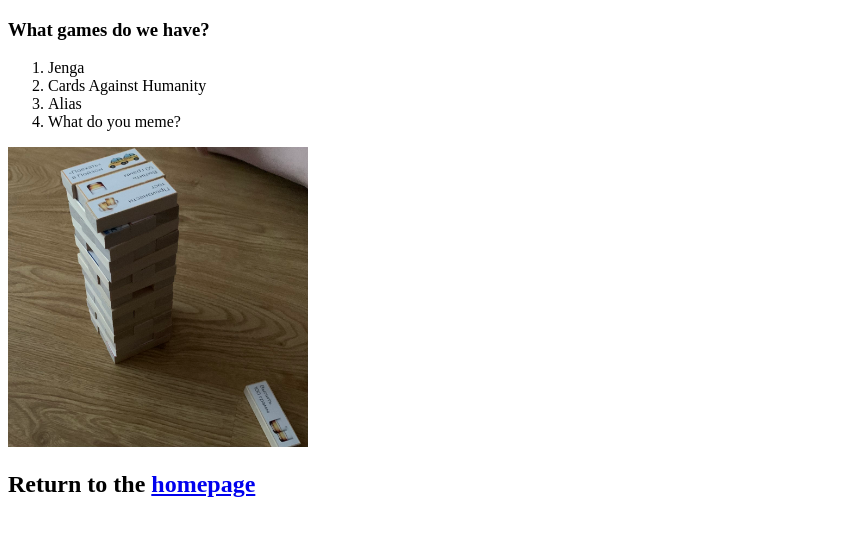
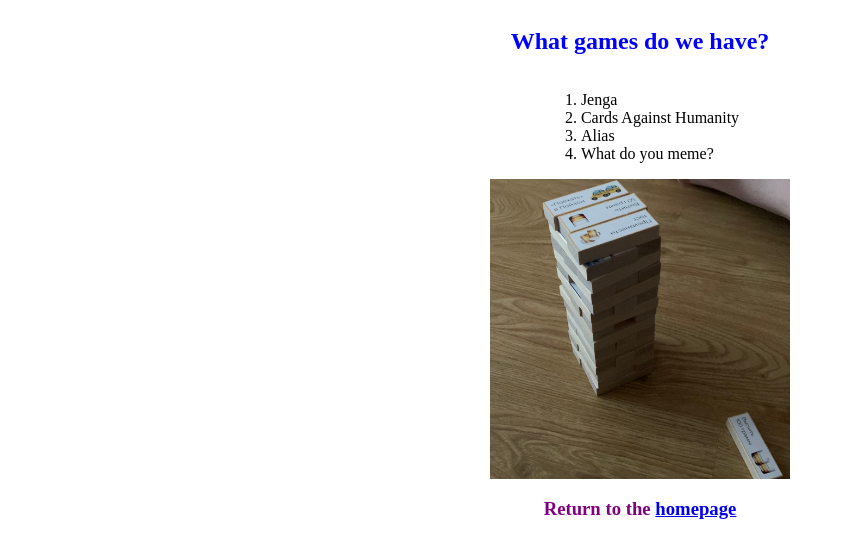
Before and after one commit to tnvsl/Chik-Chok-Games, a plain HTML site: page OurGames.html in a window 1280 px wide. Shown: the whole page, without its empty margins (0-845 px from the left). Drawn offline with Linux system fonts and the light colour scheme.

Commit message:
Stock page

```diff
--- a/OurGames.html
+++ b/OurGames.html
@@ -3,10 +3,25 @@
 <html>
     <head>
         <title>Stock</title>
+        <style type='text/css'>
+            h2 {
+                color: blue;
+            }
+            h3 {
+                color: purple;
+
+            }
+            body {
+                display: flex;
+                flex-direction:  column;
+                align-items: center;
+                justify-content:  center;
+            }
+            </style>
     </head>
 
     <body>
-        <h3> What games do we have?</h3>
+        <h2> What games do we have?</h2>
 
         <ol>
             <li>Jenga</li>
@@ -19,9 +34,9 @@
         width="300"
         height="300">
 
-        <h2> Return to the
+        <h3> Return to the
             <a href='index.html'>homepage</a>
-        </h2>
+        </h3>
 
     </body>
 </html>
```
